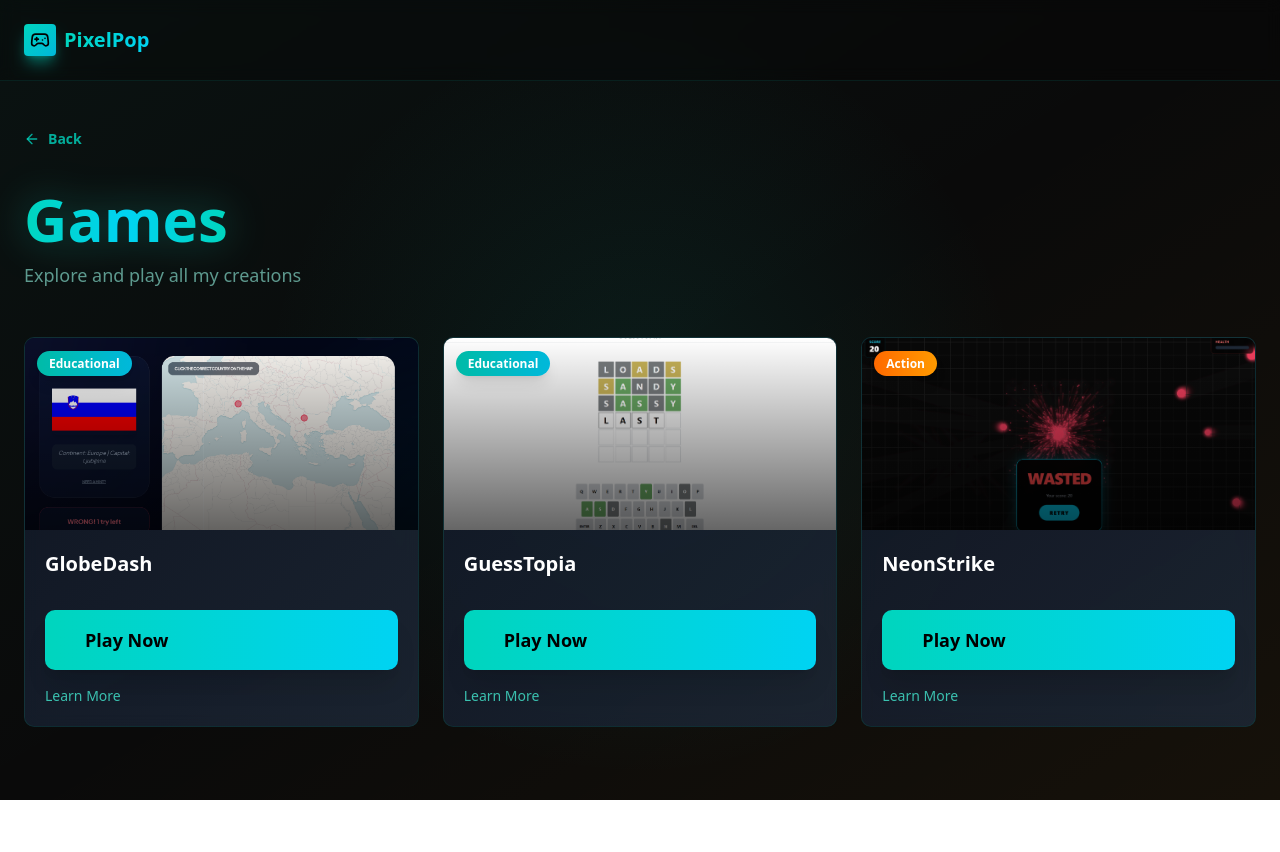
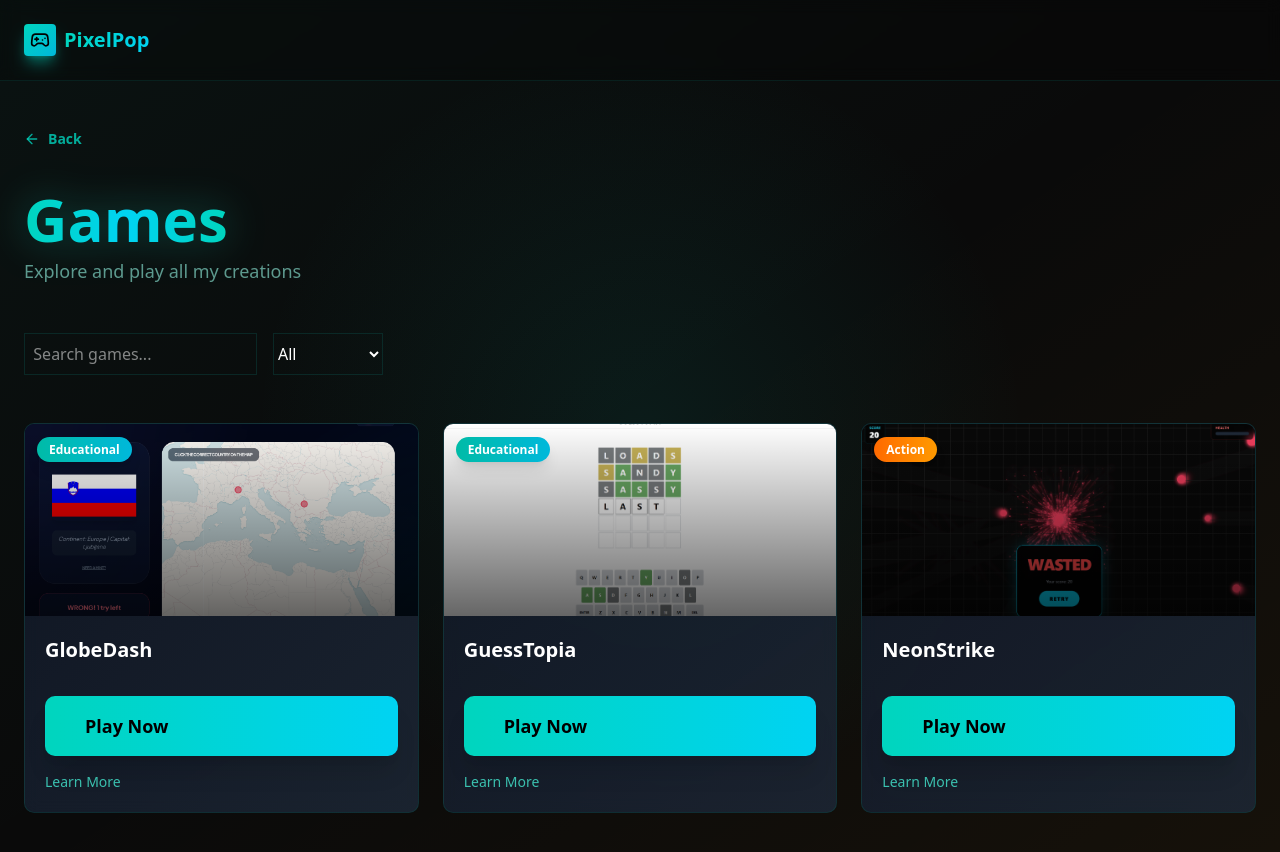
Before and after one commit to MuskanDhamuria/PixelPop, a React (Vite) app: page / in a window 1280 px wide. Both pictures are taken after a click on the button "Get started". Shown: the top 852 px of the page. Before the commit the page ends 800 px from the top, so only its background shows below. Built offline with nearby package versions, Linux system fonts and the light colour scheme.

Commit message:
filtering

```diff
--- a/src/components/GamesDashboard.tsx
+++ b/src/components/GamesDashboard.tsx
@@ -3,6 +3,7 @@ import { motion } from 'motion/react';
 import globedashimg from '../assets/globedash.png';
 import guesstopiaimg from '../assets/guesstopia.png';
 import neonstrikeimg from '../assets/neonstrike.png';
+import {useState} from 'react';
 
 
 
@@ -42,12 +43,20 @@ export const games = [
   }
 ];
 
+
+
 interface GamesDashboardProps {
   onBack: () => void;
 }
 
 export function GamesDashboard({ onBack }: GamesDashboardProps) {
+
+  const [selectedBadge, setSelectedBadge] = useState("All");
+  const [searchQuery, setSearchQuery] = useState("");
+  const [isOpen, setIsOpen] = useState(false);
+  const badgeOptions = ["All", ...new Set(games.map((game) => game.badge))];
   return (
+
     <div className="min-h-screen bg-[#0a0a0a] flex flex-col overflow-hidden relative">
       {/* Animated gradient background */}
       <div className="absolute inset-0 bg-gradient-to-br from-teal-500/5 via-transparent to-amber-500/5"></div>
@@ -99,7 +108,7 @@ export function GamesDashboard({ onBack }: GamesDashboardProps) {
             animate={{ y: 0, opacity: 1 }}
             transition={{ duration: 0.6, delay: 0.2 }}
           >
-            <div className="flex items-center gap-3 mb-3">
+            <div className="flex items-center gap-3 mb-2">
               <h1 className="text-5xl md:text-6xl font-black bg-gradient-to-r from-teal-400 via-cyan-400 to-teal-400 bg-clip-text text-transparent"
                 style={{
                   filter: 'drop-shadow(0 0 20px rgba(20, 184, 166, 0.4))'
@@ -124,9 +133,42 @@ export function GamesDashboard({ onBack }: GamesDashboardProps) {
             <p className="text-lg text-teal-200/60">Explore and play all my creations</p>
           </motion.div>
 
+          <div className="flex flex-col md:flex-row gap-4 mb-12">
+              {/* Search Input */}
+              <input
+                type="text"
+                placeholder="  Search games..."
+                value={searchQuery}
+                onChange={(e) => setSearchQuery(e.target.value)}
+                className="px-4 py-2 bg-gray-900 border border-teal-900/40 rounded-md text-white focus:outline-none focus:border-teal-500 transition"
+              />
+
+              {/* Badge Dropdown */}
+              <select
+              value={selectedBadge}
+              onChange={(e) => setSelectedBadge(e.target.value)}
+              className="px-4 py-2 bg-gray-900 border border-teal-900/40 rounded-md text-white focus:outline-none focus:border-teal-500 transition"
+            >
+              {badgeOptions.map((badge) => (
+                <option key={badge} value={badge}  className="bg-gray-900 text-white">
+                  {badge}
+                </option>
+              ))}
+            </select>
+            </div>
+
           {/* Games Grid */}
-          <div className="grid grid-cols-1 md:grid-cols-2 lg:grid-cols-3 gap-6">
-            {games.map((game, index) => (
+          <div className="grid grid-cols-1 md:grid-cols-2 lg:grid-cols-3 gap-6 mt-6">
+            {games
+              .filter((game)=>{
+                const matchesBadge=
+                  selectedBadge === "All" || game.badge === selectedBadge;
+                const matchesSearch =
+                  game.name.toLowerCase().includes(searchQuery.toLowerCase());
+
+                return matchesBadge && matchesSearch;
+              })
+            .map((game, index) => (
               <motion.div
                 key={game.id}
                 className="bg-gradient-to-br from-gray-900/80 to-gray-800/80 rounded-lg overflow-hidden border border-teal-900/40 hover:border-teal-500/60 transition-all duration-200 group relative backdrop-blur-sm"
```
